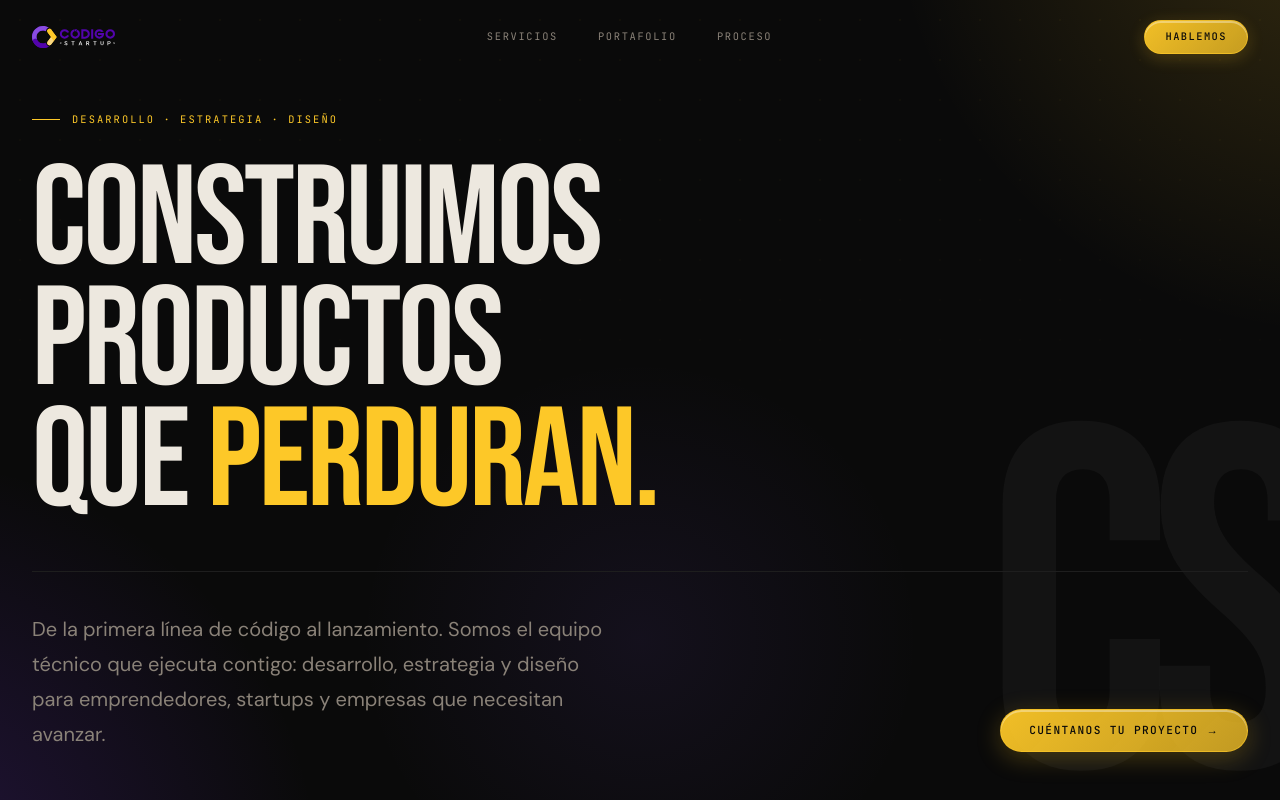
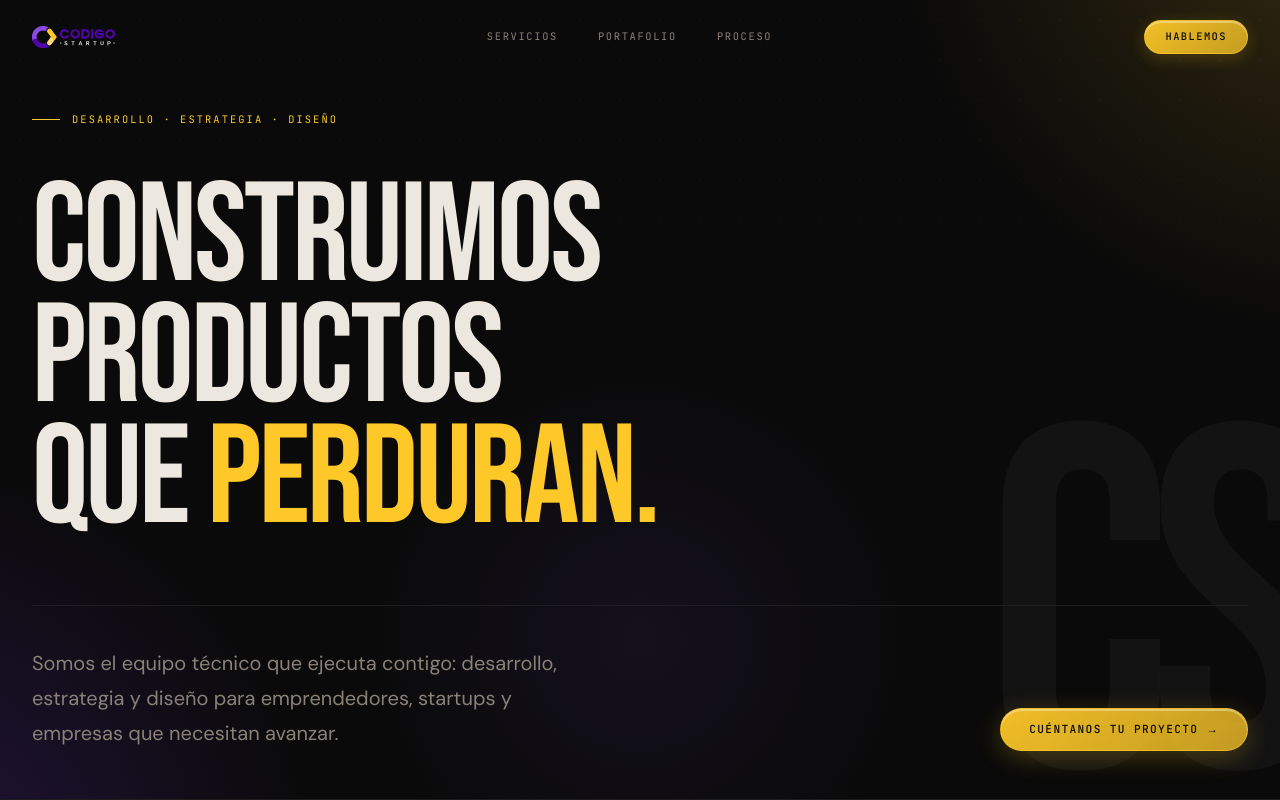
Before and after one commit to fMoyano90/codigostartup-fe, a Next.js app: page / in a window 1280 px wide. Shown: the top 800 px of the page. Built offline with nearby package versions, Linux system fonts and the light colour scheme.

Commit message:
UX/UI improved

```diff
--- a/src/app/globals.css
+++ b/src/app/globals.css
@@ -807,6 +807,7 @@ a {
   z-index: 1;
 }
 
+@media (hover: hover) {
   .service-card:hover::before {
     transform: scaleX(1);
   }
@@ -829,6 +830,23 @@ a {
       0 0 0 1px rgba(253, 200, 40, 0.1);
   }
 
+  .service-card:hover .service-link--outer {
+    color: var(--volt) !important;
+    border-color: rgba(253, 200, 40, 0.35);
+    background: linear-gradient(135deg, rgba(253, 200, 40, 0.10) 0%, rgba(253, 200, 40, 0.04) 100%);
+  }
+
+  .service-card:hover .service-link--center {
+    color: var(--violet) !important;
+    border-color: rgba(124, 58, 237, 0.35);
+    background: linear-gradient(135deg, rgba(124, 58, 237, 0.10) 0%, rgba(124, 58, 237, 0.04) 100%);
+  }
+
+  .lab-card:hover .lab-card-chrysalis {
+    opacity: 0.75;
+  }
+}
+
 .service-category {
   font-family: var(--font-mono);
   font-size: 0.6rem;
@@ -926,30 +944,17 @@ a {
   color: var(--parchment) !important;
 }
 
-.service-card:hover .service-link--outer {
-  color: var(--volt) !important;
-  border-color: rgba(253, 200, 40, 0.35);
-  background: linear-gradient(135deg, rgba(253, 200, 40, 0.10) 0%, rgba(253, 200, 40, 0.04) 100%);
-  box-shadow: 0 1px 0 rgba(255, 255, 255, 0.12) inset, 0 0 12px rgba(253, 200, 40, 0.10);
-}
-
 /* Card 2 (centro): blanco en reposo, morado en hover */
 .service-link--center {
   color: var(--parchment) !important;
 }
 
-.service-card:hover .service-link--center {
-  color: var(--violet) !important;
-  border-color: rgba(124, 58, 237, 0.35);
-  background: linear-gradient(135deg, rgba(124, 58, 237, 0.10) 0%, rgba(124, 58, 237, 0.04) 100%);
-  box-shadow: 0 1px 0 rgba(255, 255, 255, 0.12) inset, 0 0 12px rgba(124, 58, 237, 0.12);
-}
-
 /* Service 02 (Estrategia) → violet accent */
 .service-card:nth-child(2)::before {
   background: var(--violet);
 }
 
+@media (hover: hover) {
   .service-card:nth-child(2):hover {
     background: linear-gradient(145deg,
         rgba(124, 58, 237, 0.12) 0%,
@@ -962,6 +967,7 @@ a {
       0 12px 48px rgba(0, 0, 0, 0.55),
       0 0 32px rgba(124, 58, 237, 0.12),
       0 0 0 1px rgba(124, 58, 237, 0.12);
+  }
 }
 
 /* ─────────────────────────────────────────
@@ -1344,7 +1350,7 @@ a {
   text-transform: uppercase;
   letter-spacing: 0.1em;
   padding: 0.7rem 1.4rem;
-  border-radius: 8px;
+  border-radius: 999px;
   text-decoration: none;
   align-self: flex-start;
   transition: opacity 0.2s, transform 0.2s;
--- a/src/app/page.tsx
+++ b/src/app/page.tsx
@@ -158,7 +158,7 @@ export default function Home() {
 
           <div className="hero-bottom">
             <p className="hero-desc fadein fadein-d2">
-              De la primera línea de código al lanzamiento. Somos el
+              Somos el
               equipo técnico que ejecuta contigo: desarrollo, estrategia
               y diseño para emprendedores, startups y empresas que
               necesitan avanzar.
```
Lines whose indentation alone changed are shown as unchanged.
